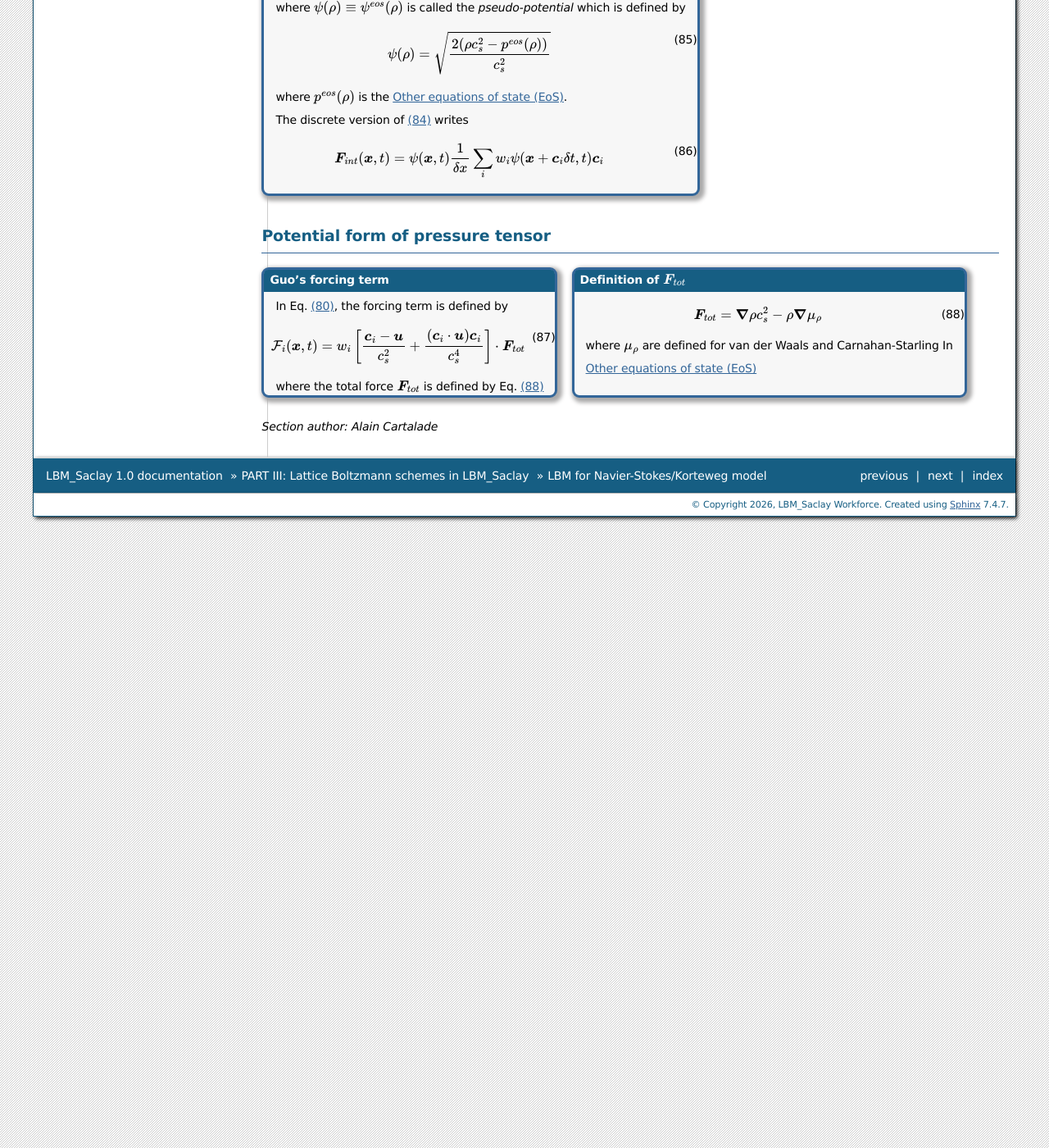
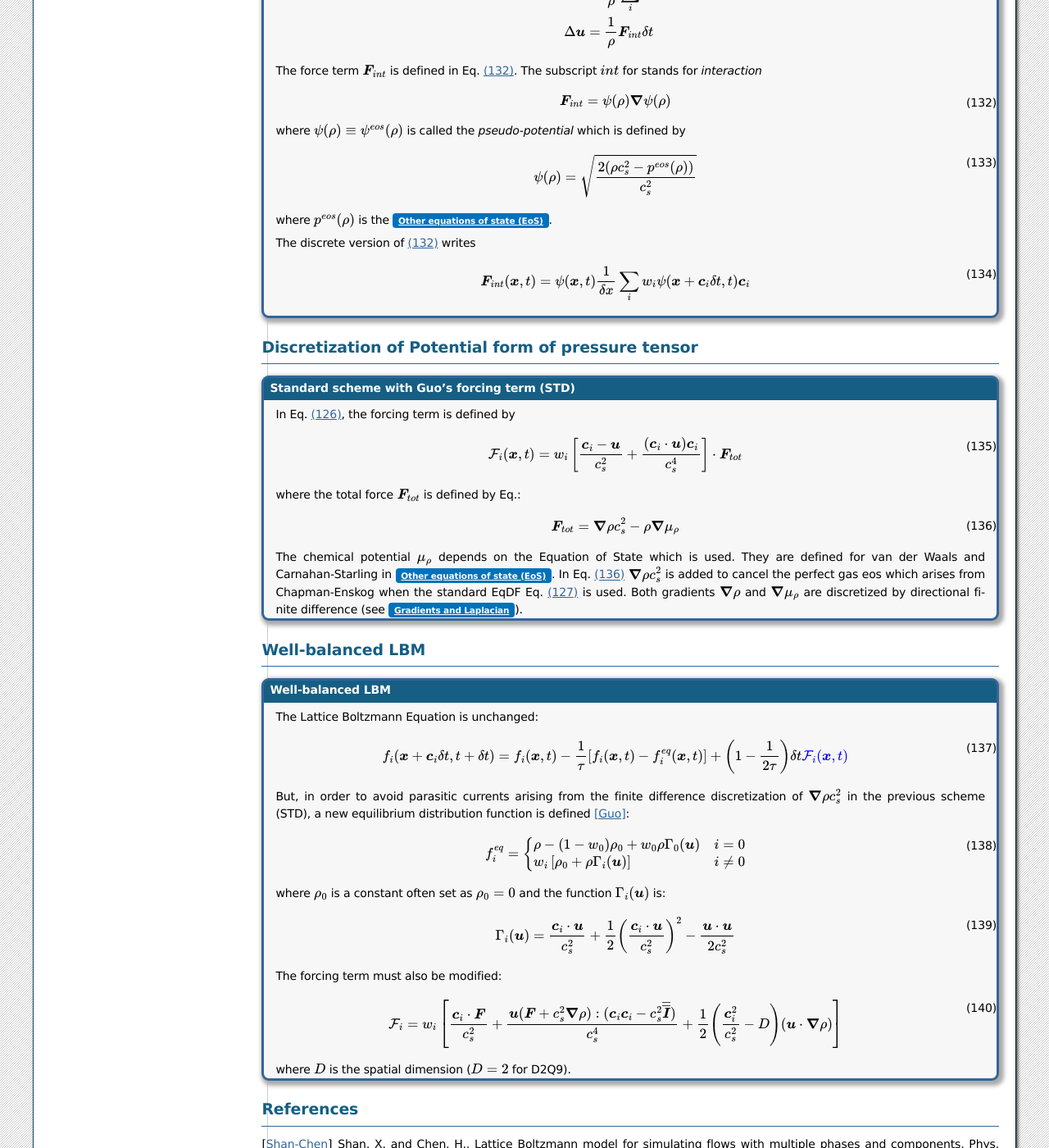
Before and after one commit to cea-lbm-saclay/LBM_Saclay_Documentation, a Sphinx documentation site: the page built from doc/src_doc/03_LBM_Schemes/B_Specific-Schemes/LBM_for_NSK.rst, in a window 1280 px wide and 1400 px high, scrolled down 871 px. Shown: the whole window at 82% size. Built offline with Sphinx 7.4.7, drawn with Linux system fonts in a browser that asks for light colours; some of the changed text lies outside the part shown.

Commit message:
Updates NSK

```diff
--- a/doc/index.rst
+++ b/doc/index.rst
@@ -7,9 +7,9 @@
 
    <br />
 
-######################################
-Welcome to LBM_Saclay's documentation
-######################################
+###########################################################
+Welcome to LBM_Saclay's documentation (last update |today|)
+###########################################################
 
 .. .. cssclass:: sphinx-tagline
 
--- a/doc/src_doc/02_MODELS/01_Fluid_Fluid/Model_NSK.rst
+++ b/doc/src_doc/02_MODELS/01_Fluid_Fluid/Model_NSK.rst
@@ -2,8 +2,6 @@
 
 Model of Navier-Stokes/Korteweg (NSK)
 =====================================
-
-The Navier-Stokes/Korteweg model (NSK) is a popular alternative model for simulating two-phase flows without introducing a phase-field :math:`\phi`. That model is a low Mach formulation of the Navier-Stokes equations, where :math:`\rho` plays the role of phase index. The two-phase behavior is obtained by an appropriate choice of the Equation of State (EoS).
 
 Mathematical model of van der Waals fluids
 ------------------------------------------
--- a/doc/src_doc/02_MODELS/models.rst
+++ b/doc/src_doc/02_MODELS/models.rst
@@ -63,7 +63,7 @@
 Fluid-Fluid-Solid interfaces
 ****************************
 
-.. admonition:: Fliid-Fluid-Solid interfaces
+.. admonition:: Fluid-Fluid-Solid interfaces
 
    .. toctree::
       :maxdepth: 1
--- /dev/null
+++ b/doc/src_doc/03_LBM_Schemes/A_Basic-LBM/05_Forces-LBMSaclay.rst
@@ -0,0 +1,4 @@
+.. _Forces-LBM:
+
+Force and source terms in LBM
+^^^^^^^^^^^^^^^^^^^^^^^^^^^^^
--- a/doc/src_doc/03_LBM_Schemes/B_Specific-Schemes/LBM_for_NSK.rst
+++ b/doc/src_doc/03_LBM_Schemes/B_Specific-Schemes/LBM_for_NSK.rst
@@ -1,112 +1,150 @@
 .. _LBM-NSK:
 
-LBM for Navier-Stokes/Korteweg model
-^^^^^^^^^^^^^^^^^^^^^^^^^^^^^^^^^^^^
+Lattice Boltzmann Methods for Navier-Stokes/Korteweg model
+==========================================================
 
-.. math::
-   :label: LBE_Low_Mach
+.. admonition:: Target macroscopic NS/K model
+   :class: important
 
-   f_{i}(\boldsymbol{x}+\boldsymbol{c}_{i}\delta t,t+\delta t)=f_{i}(\boldsymbol{x},\,t)-\frac{1}{\tau}\left[f_{i}(\boldsymbol{x},\,t)-f_{i}^{eq}(\boldsymbol{x},\,t)\right]+\delta t\mathcal{F}_{i}(\boldsymbol{x},t)
+   The target macroscopic PDEs are fully described in :bdg-ref-primary:`Model_NSK`.
 
-.. math::
-   :label: Feq_Pseudo_Potential
+Since the historical method of "Shan-Chen" [Shan-Chen]_ many methods have been published to simulate those equations. An important family of methods is called **Pseudo-potential methods**. See a review e.g. in [Li_etal]_. We present here, one of them implemented in LBM_Saclay, called the Kupershtokh's forcing term [Kupershtokh]_. Next, we present an alternative method, more intuitive which discretizes the potential form of the tensor pressure. Finally we present a scheme, based on a modification of the equilibrium distribution function and called "Well-Balanced LBM" [Guo]_.
 
-   f_{i}^{eq}(\boldsymbol{x},t)=w_{i}\rho\left[1+\frac{\boldsymbol{c}_{i}\cdot\boldsymbol{u}}{c_{s}^{2}}+\frac{(\boldsymbol{c}_{i}\cdot\boldsymbol{u})^{2}}{2c_{s}^{4}}-\frac{\boldsymbol{u}\cdot\boldsymbol{u}}{2c_{s}^{2}}\right]
+.. admonition:: Standard LBM with a forcing term
+   :class: note
 
-.. math::
-   :label: Moment0_Pseudo_Potential
+   .. math::
+      :label: LBE_Low_Mach
 
-   \rho=\sum_{i}f_{i}\qquad
+      f_{i}(\boldsymbol{x}+\boldsymbol{c}_{i}\delta t,t+\delta t)=f_{i}(\boldsymbol{x},\,t)-\frac{1}{\tau}\left[f_{i}(\boldsymbol{x},\,t)-f_{i}^{eq}(\boldsymbol{x},\,t)\right]+\delta t\mathcal{F}_{i}(\boldsymbol{x},t)
 
-.. math::
-   :label: Moment1_Pseudo_Potential
+   .. math::
+      :label: Feq_Pseudo_Potential
 
-   \boldsymbol{u}=\frac{1}{\rho}\sum_{i}f_{i}\boldsymbol{c}_{i}+\frac{\delta t}{2}\boldsymbol{F}
+      f_{i}^{eq}(\boldsymbol{x},t)=w_{i}\rho\left[1+\frac{\boldsymbol{c}_{i}\cdot\boldsymbol{u}}{c_{s}^{2}}+\frac{(\boldsymbol{c}_{i}\cdot\boldsymbol{u})^{2}}{2c_{s}^{4}}-\frac{\boldsymbol{u}\cdot\boldsymbol{u}}{2c_{s}^{2}}\right]
+
+   .. math::
+      :label: Moment0_Pseudo_Potential
+
+      \rho=\sum_{i}f_{i}\qquad
+
+   .. math::
+      :label: Moment1_Pseudo_Potential
+
+      \boldsymbol{u}=\frac{1}{\rho}\sum_{i}f_{i}\boldsymbol{c}_{i}+\frac{\delta t}{2}\boldsymbol{F}
 
 
 Pseudo-potential methods
-""""""""""""""""""""""""
+------------------------
 
-Since the historical method of "Shan-Chen" many methods have been published. They are called **Pseudo-potential methods**. We present here, one of them implemented in LBM_Saclay.
+.. admonition:: Kupershtokh's forcing term
 
-.. container:: sphinx-features
+   In Eq. :eq:`LBE_Low_Mach`, the Kupershtokh's forcing term writes
 
-   .. admonition:: Kupershtokh's forcing term
+   .. math::
+      :label: Kupershtokh_Forcing
 
-      In Eq. :eq:`LBE_Low_Mach`, the Kupershtokh's forcing term writes
+      \mathcal{F}_{i}(\boldsymbol{x},t)=f_{i}^{eq}(\boldsymbol{u}^{\star}+\Delta\boldsymbol{u})-f_{i}^{eq}(\boldsymbol{u}^{\star})
 
-      .. math::
+   where :math:`\boldsymbol{u}^{\star}` and :math:`\Delta\boldsymbol{u}` are defined by
 
-         \mathcal{F}_{i}(\boldsymbol{x},t)=f_{i}^{eq}(\boldsymbol{u}^{\star}+\Delta\boldsymbol{u})-f_{i}^{eq}(\boldsymbol{u}^{\star})
+   .. math::
+      :label: Def_Delta_u_Kupershtokh
 
-      where :math:`\boldsymbol{u}^{\star}` and :math:`\Delta\boldsymbol{u}` are defined by
-
-      .. math::
-
-         \boldsymbol{u}^{\star}&=\frac{1}{\rho}\sum_{i}f_{i}\boldsymbol{c}_{i}\\
+      \boldsymbol{u}^{\star}&=\frac{1}{\rho}\sum_{i}f_{i}\boldsymbol{c}_{i}\\
          \Delta\boldsymbol{u}&=\frac{1}{\rho}\boldsymbol{F}_{int}\delta t
 
-      The force term :math:`\boldsymbol{F}_{int}` is defined in Eq. :eq:`Fint_Pseudo_Potential`.
-
-      The subscript :math:`int` for  stands for *interaction*
+   The force term :math:`\boldsymbol{F}_{int}` is defined in Eq. :eq:`Fint_Pseudo_Potential`. The subscript :math:`int` for  stands for *interaction*
 
    .. math::
+      :label: Fint_Pseudo_Potential
 
-      \hspace{4mm}
+      \boldsymbol{F}_{int}=\psi(\rho)\boldsymbol{\nabla}\psi(\rho)
 
-   .. admonition:: Definition of :math:`\boldsymbol{F}_{int}`
-
-      .. math::
-         :label: Fint_Pseudo_Potential
-
-         \boldsymbol{F}_{int}=\psi(\rho)\boldsymbol{\nabla}\psi(\rho)
-
-      where :math:`\psi(\rho)\equiv \psi^{eos}(\rho)` is called the *pseudo-potential* which is defined by
-
-      .. math::
-         :label: Psi_Pseudo_Potential
-
-         \psi(\rho)=\sqrt{\frac{2(\rho c_{s}^{2}-p^{eos}(\rho))}{c_{s}^{2}}}
-
-      where :math:`p^{eos}(\rho)` is the :ref:`Equations-Of-State`.
-
-      The discrete version of :eq:`Fint_Pseudo_Potential` writes
-
-      .. math::
-         :label: Fint_Discrete
-
-         \boldsymbol{F}_{int}(\boldsymbol{x},t)=\psi(\boldsymbol{x},t)\frac{1}{\delta x}\sum_{i}w_{i}\psi(\boldsymbol{x}+\boldsymbol{c}_{i}\delta t,t)\boldsymbol{c}_{i}
-
-Potential form of pressure tensor
-"""""""""""""""""""""""""""""""""
-
-.. container:: sphinx-features
-
-   .. admonition:: Guo's forcing term
-
-      In Eq. :eq:`LBE_Low_Mach`, the forcing term is defined by
-
-      .. math::
-         :label: Guo_Force
-
-         \mathcal{F}_{i}(\boldsymbol{x},t)=w_{i}\left[\frac{\boldsymbol{c}_{i}-\boldsymbol{u}}{c_{s}^{2}}+\frac{(\boldsymbol{c}_{i}\cdot\boldsymbol{u})\boldsymbol{c}_{i}}{c_{s}^{4}}\right]\cdot\boldsymbol{F}_{tot}
-
-      where the total force :math:`\boldsymbol{F}_{tot}` is defined by Eq. :eq:`Ftot_Potential_Form`
+   where :math:`\psi(\rho)\equiv \psi^{eos}(\rho)` is called the *pseudo-potential* which is defined by
 
    .. math::
+      :label: Psi_Pseudo_Potential
 
-      \hspace{4mm}
+      \psi(\rho)=\sqrt{\frac{2(\rho c_{s}^{2}-p^{eos}(\rho))}{c_{s}^{2}}}
 
-   .. admonition:: Definition of :math:`\boldsymbol{F}_{tot}`
+   where :math:`p^{eos}(\rho)` is the :bdg-ref-primary:`Equations-Of-State`.
 
-      .. math::
-         :label: Ftot_Potential_Form
+   The discrete version of :eq:`Fint_Pseudo_Potential` writes
 
-         \boldsymbol{F}_{tot}=\boldsymbol{\nabla}\rho c_{s}^{2}-\rho\boldsymbol{\nabla}\mu_{\rho}
+   .. math::
+      :label: Fint_Discrete
 
-      where :math:`\mu_{\rho}` are defined for van der Waals and Carnahan-Starling In
+      \boldsymbol{F}_{int}(\boldsymbol{x},t)=\psi(\boldsymbol{x},t)\frac{1}{\delta x}\sum_{i}w_{i}\psi(\boldsymbol{x}+\boldsymbol{c}_{i}\delta t,t)\boldsymbol{c}_{i}
 
-      :ref:`Equations-Of-State`
+Discretization of Potential form of pressure tensor
+---------------------------------------------------
 
+.. admonition:: Standard scheme with Guo's forcing term (STD)
+
+   In Eq. :eq:`LBE_Low_Mach`, the forcing term is defined by
+
+   .. math::
+      :label: Guo_Force
+
+      \mathcal{F}_{i}(\boldsymbol{x},t)=w_{i}\left[\frac{\boldsymbol{c}_{i}-\boldsymbol{u}}{c_{s}^{2}}+\frac{(\boldsymbol{c}_{i}\cdot\boldsymbol{u})\boldsymbol{c}_{i}}{c_{s}^{4}}\right]\cdot\boldsymbol{F}_{tot}
+
+   where the total force :math:`\boldsymbol{F}_{tot}` is defined by Eq.:
+
+   .. math::
+      :label: Ftot_Potential_Form
+
+      \boldsymbol{F}_{tot}=\boldsymbol{\nabla}\rho c_{s}^{2}-\rho\boldsymbol{\nabla}\mu_{\rho}
+
+   The chemical potential :math:`\mu_{\rho}` depends on the Equation of State which is used. They are defined for van der Waals and Carnahan-Starling in :bdg-ref-primary:`Equations-Of-State`. In Eq. :eq:`Ftot_Potential_Form` :math:`\boldsymbol{\nabla}\rho c_{s}^{2}` is added to cancel the perfect gas eos which arises from Chapman-Enskog when the standard EqDF Eq. :eq:`Feq_Pseudo_Potential` is used. Both gradients :math:`\boldsymbol{\nabla}\rho` and :math:`\boldsymbol{\nabla}\mu_{\rho}` are discretized by directional finite difference (see :bdg-ref-primary:`Directional-Deriv`).
+
+Well-balanced LBM
+-----------------
+
+.. admonition:: Well-balanced LBM
+
+   The Lattice Boltzmann Equation is unchanged:
+
+   .. math::
+      :label: LBE_WellBalanced
+
+      f_{i}(\boldsymbol{x}+\boldsymbol{c}_{i}\delta t,t+\delta t)=f_{i}(\boldsymbol{x},t)-\frac{1}{\tau}\left[f_{i}(\boldsymbol{x},t)-f_{i}^{eq}(\boldsymbol{x},t)\right]+\left(1-\frac{1}{2\tau}\right)\delta t{\color{blue}\mathcal{F}_{i}(\boldsymbol{x},t)}
+
+   But, in order to avoid parasitic currents arising from the finite difference discretization of :math:`\boldsymbol{\nabla}\rho c_{s}^{2}` in the previous scheme (STD), a new equilibrium distribution function is defined [Guo]_:
+
+   .. math::
+      :label: Feq_WellBalanced
+
+      f_{i}^{eq}&=\begin{cases}
+      \rho-(1-w_{0})\rho_{0}+w_{0}\rho\Gamma_{0}(\boldsymbol{u}) & i=0\\
+      w_{i}\left[\rho_{0}+\rho\Gamma_{i}(\boldsymbol{u})\right] & i\neq0
+      \end{cases}
+
+   where :math:`\rho_0` is a constant often set as :math:`\rho_0=0` and the function :math:`\Gamma_i(\boldsymbol{u})` is:
+
+   .. math::
+      :label: Def_Gamma_WellBalanced
+
+      \Gamma_{i}(\boldsymbol{u})=\frac{\boldsymbol{c}_{i}\cdot\boldsymbol{u}}{c_{s}^{2}}+\frac{1}{2}\left(\frac{\boldsymbol{c}_{i}\cdot\boldsymbol{u}}{c_{s}^{2}}\right)^{2}-\frac{\boldsymbol{u}\cdot\boldsymbol{u}}{2c_{s}^{2}}
+
+   The forcing term must also be modified:
+
+   .. math::
+      :label: Forcing_WellBalanced
+
+      \mathcal{F}_{i}=w_{i}\left[\frac{\boldsymbol{c}_{i}\cdot\boldsymbol{F}}{c_{s}^{2}}+\frac{\boldsymbol{u}(\boldsymbol{F}+c_{s}^{2}\boldsymbol{\nabla}\rho):(\boldsymbol{c}_{i}\boldsymbol{c}_{i}-c_{s}^{2}\overline{\overline{\boldsymbol{I}}})}{c_{s}^{4}}+\frac{1}{2}\left(\frac{\boldsymbol{c}_{i}^{2}}{c_{s}^{2}}-D\right)(\boldsymbol{u}\cdot\boldsymbol{\nabla}\rho)\right]
+
+   where :math:`D` is the spatial dimension (:math:`D=2` for D2Q9).
+
+References
+----------
+
+.. [Shan-Chen] Shan, X. and Chen, H., Lattice Boltzmann model for simulating flows with multiple phases and components, Phys. Rev. E, 47(3), 1815--1819, 1993, :bdg-link-success:`doi <https://doi.org/10.1103/PhysRevE.47.1815>`
+
+.. [Li_etal] Li Q. *et al.*, Lattice Boltzmann methods for multiphase flow and phase-change heat transfer, Progress in Energy and Combustion Science 52 (2016) 62–105, :bdg-link-success:`doi <http://dx.doi.org/10.1016/j.pecs.2015.10.001>`
+
+.. [Kupershtokh] A lattice Boltzmann equation method for real fluids with the equation of state known in tabular form only in regions of liquid and vapor phases, Computers and Mathematics with Applications 61 (2011) 3537–3548, :bdg-link-success:`doi <https://doi.org/10.1016/j.camwa.2010.06.032>`
+
+.. [Guo] Guo Z., Well-balanced lattice Boltzmann model for two-phase systems, Physics of Fluids 33, 031709 (2021), :bdg-link-success:`doi <https://doi.org/10.1063/5.0041446>`
 
 .. sectionauthor:: Alain Cartalade
```
Also changed, not shown: doc/src_doc/03_LBM_Schemes/A_Basic-LBM/02_Collision-Operators_LBMSaclay.rst (+3 -5 lines), doc/src_doc/03_LBM_Schemes/A_Basic-LBM/03_Equilibrium-Functions_Navier-Stokes.rst (added, +259 -0 lines), doc/src_doc/03_LBM_Schemes/A_Basic-LBM/04_Equilibrium-Functions_Transport-Equations.rst (added, +196 -0 lines), doc/src_doc/03_LBM_Schemes/TOC_LBM_Schemes.rst (+46 -16 lines).
